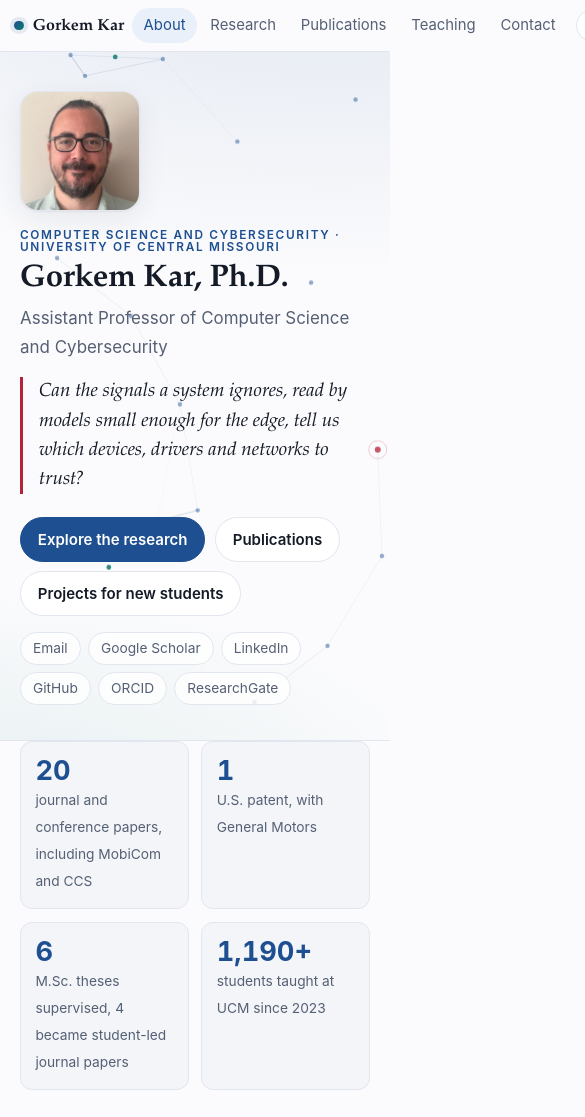
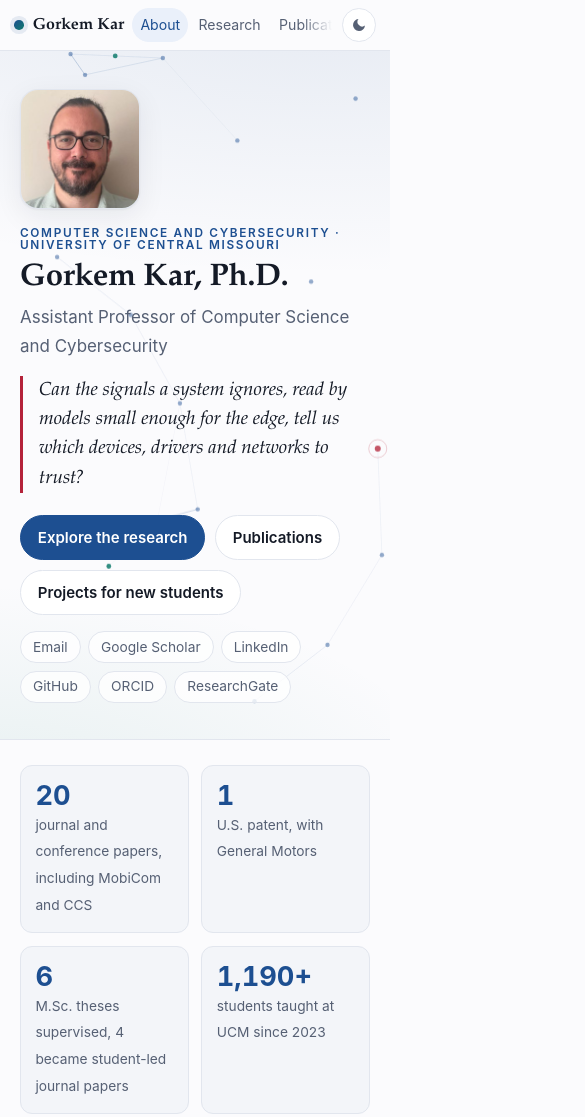
Before and after one commit to gkar87/gkar87.github.io, a plain HTML site: page index.html in a window 390 px wide. Shown: the top 1117 px of the page, 585 px wide, since content can reach past the window. Drawn offline with Linux system fonts and the light colour scheme.

Commit message:
Fix narrow-screen navigation and header spacing
Co-Authored-By: Claude Opus 5.5 <noreply@anthropic.com>

```diff
--- a/style.css
+++ b/style.css
@@ -40,7 +40,10 @@ header.site .wrap{display:flex;align-items:center;justify-content:space-between;
 .brand{font:600 1.08rem/1 var(--serif);color:var(--fg);letter-spacing:.1px;display:flex;align-items:center;gap:.55rem;white-space:nowrap}
 .brand::before{content:"";width:.6rem;height:.6rem;border-radius:50%;background:linear-gradient(135deg,var(--accent),var(--accent-3));box-shadow:0 0 0 4px var(--glow)}
 .brand:hover{text-decoration:none}
-.navbar{display:flex;align-items:center;gap:.6rem;min-width:0}
+.brand .muted{margin-left:-.55rem}
+.navbar{display:flex;align-items:center;gap:.6rem;min-width:0;flex:0 1 auto}
+.navbar nav{min-width:0;flex:0 1 auto}
+.brand{flex:none}
 nav ul{list-style:none;display:flex;gap:.15rem;margin:0;padding:0;font-size:.93rem;overflow-x:auto;scrollbar-width:none}
 nav ul::-webkit-scrollbar{display:none}
 nav a{display:block;color:var(--muted);padding:.32rem .7rem;border-radius:999px;white-space:nowrap}
@@ -161,6 +164,8 @@ footer{padding:2.4rem 0 3rem;color:var(--muted);font-size:.88rem;text-align:cent
   header.site .wrap{padding:.5rem .9rem;gap:.5rem}
   .brand{font-size:1rem}
   .brand span{display:none}
+  nav ul{font-size:.88rem;-webkit-mask-image:linear-gradient(90deg,#000 85%,transparent);mask-image:linear-gradient(90deg,#000 85%,transparent)}
+  nav a{padding:.32rem .5rem}
   .hero{grid-template-columns:1fr;gap:1.2rem;padding:2.4rem 0 2.2rem}
   .photo{width:120px;height:120px;border-radius:18px}
   h1{font-size:1.95rem} h2{font-size:1.5rem}
@@ -258,7 +263,7 @@ ol.flow li:nth-child(6){animation-delay:5s} ol.flow li:nth-child(7){animation-de
 }
 @media (max-width:640px){ .bar{grid-template-columns:minmax(0,7.5rem) minmax(0,1fr) 3.8rem;font-size:.84rem} }
 
-.highlights{margin:0 0 .5rem}
+.highlights{margin:1.6rem 0 .5rem}
 .highlights .stat-t b{color:var(--accent)}
 
 /* planned projects and recent submissions */
```
